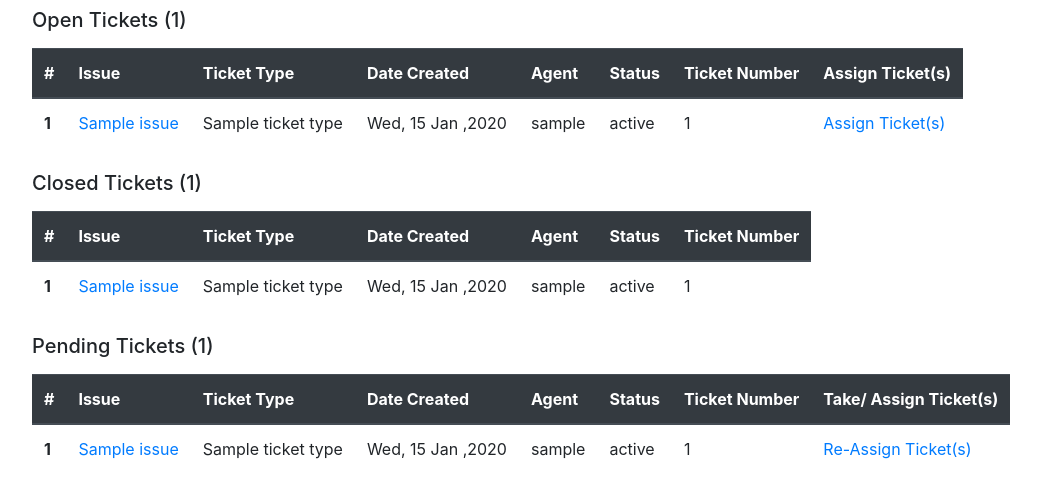
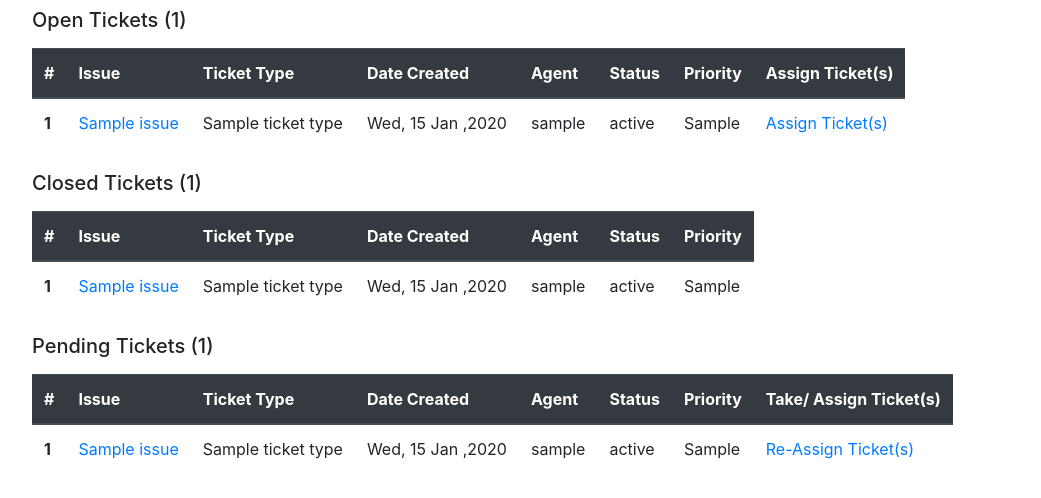
Before and after one commit to Janice-M/incident, a Django app: template tatuAdmin/templates/adminHome.html in a window 1280 px wide. Shown: the part 56-554 px from the top of the page, without its empty margins (38-1079 px from the left). Run offline with Django 3.2, Linux system fonts and the light colour scheme; the template is opened without the code that fills it: most values are stand-ins (such as "Sample title", 1, 10 or a date in 2020); some libraries are stand-ins or nearby versions.

Commit message:
modified the ticket table header

```diff
--- a/tatuAdmin/templates/adminHome.html
+++ b/tatuAdmin/templates/adminHome.html
@@ -13,7 +13,7 @@
               <th scope="col">Date Created</th>
               <th scope="col">Agent</th>
               <th scope="col">Status</th>
-              <th scope="col">Ticket Number</th>
+              <th scope="col">Priority</th>
               <th scope="col">Assign Ticket(s)</th>
             </tr>
           </thead>
@@ -27,7 +27,7 @@
               <td>{{ticket.date_created |date:"D, d M ,Y"}}</td>
               <td>{{ticket.agent.username}}</td>
               <td>{{ticket.get_status_display}}</td>
-              <td>{{ticket.ticket_number}}</td>
+              <td>{{ticket.ticket_type.get_priority_display}}</td>
               <td><a href="{%url 'assign_ticket' ticket.id %}">Assign Ticket(s)</a> </td>
             </tr>
             {% endfor %}
@@ -49,9 +49,7 @@
               <th scope="col">Date Created</th>
               <th scope="col">Agent</th>
               <th scope="col">Status</th>
-              <th scope="col">Ticket Number</th>
-
-
+              <th scope="col">Priority</th>
             </tr>
           </thead>
           <tbody>
@@ -64,7 +62,7 @@
               <td>{{ticket.date_created |date:"D, d M ,Y"}}</td>
               <td>{{ticket.agent.username}}</td>
               <td>{{ticket.get_status_display}}</td>
-              <td>{{ticket.ticket_number}}</td>
+              <td>{{ticket.ticket_type.get_priority_display}}</td>
 
             </tr>
             {% endfor %}
@@ -87,7 +85,7 @@
               <th scope="col">Date Created</th>
               <th scope="col">Agent</th>
               <th scope="col">Status</th>
-              <th scope="col">Ticket Number</th>
+              <th scope="col">Priority</th>
               <th scope="col">Take/ Assign Ticket(s)</th>
 
             </tr>
@@ -102,7 +100,7 @@
               <td>{{ticket.date_created |date:"D, d M ,Y"}}</td>
               <td>{{ticket.agent.username}}</td>
               <td>{{ticket.get_status_display}}</td>
-              <td>{{ticket.ticket_number}}</td>
+              <td>{{ticket.ticket_type.get_priority_display}}</td>
               <td><a href="{%url 'assign_ticket' ticket.id %}">Re-Assign Ticket(s)</a> </td>
             </tr>
 
```
